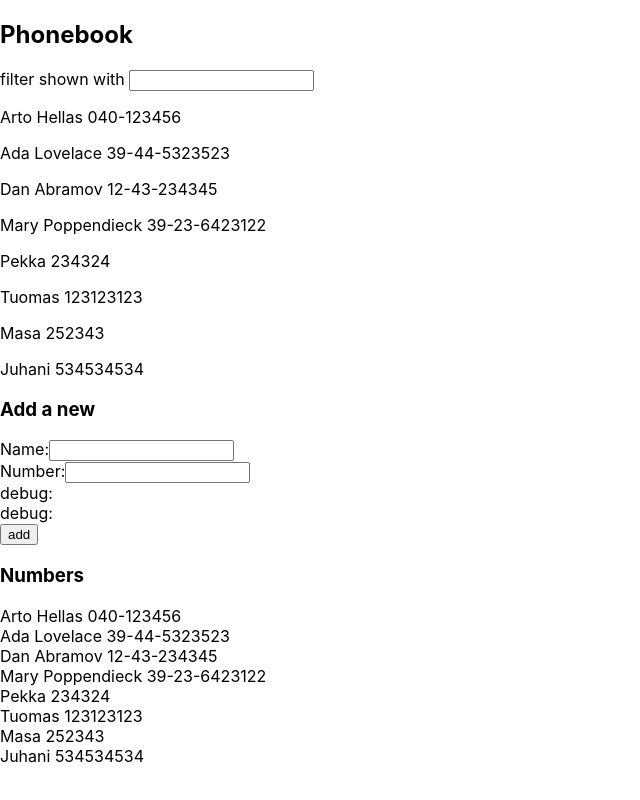
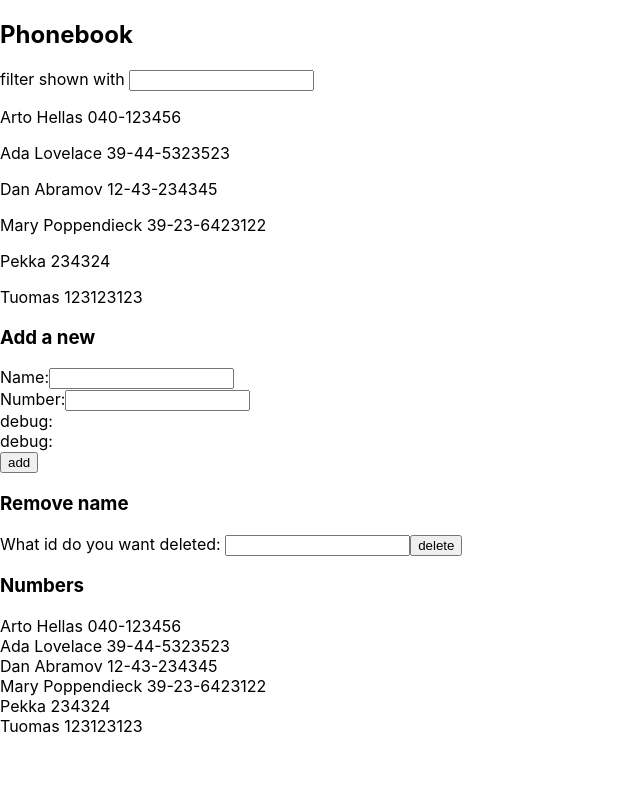
Before and after one commit to aarekr/puhelinluettelo, a React (Create React App) app: page / in a window 1280 px wide. Shown: the whole page, without its empty margins (0-640 px from the left). Built offline with nearby package versions, Linux system fonts and the light colour scheme; data requests are answered from the project's data file; the HTML template or start-up script is replaced by a standard one.

Commit message:
2.17: puhelinluettelo step9

```diff
--- a/db.json
+++ b/db.json
@@ -29,16 +29,6 @@
       "name": "Tuomas",
       "number": "123123123",
       "id": 6
-    },
-    {
-      "name": "Masa",
-      "number": "252343",
-      "id": 7
-    },
-    {
-      "name": "Juhani",
-      "number": "534534534",
-      "id": 8
     }
   ]
 }
--- a/src/App.js
+++ b/src/App.js
@@ -1,19 +1,15 @@
 import React, { useEffect, useState } from 'react'
 import Filter from './components/Filter.js'
 import Person from './components/Person.js'
-//import axios from 'axios'
+import axios from 'axios'
 import nameService from './services/persons'
 
 const App = () => {
-  const [ persons, setPersons ] = useState([
-  //  { name: 'Arto Hellas', number: '040-123456' },
-  //  { name: 'Ada Lovelace', number: '39-44-5323523' },
-  //  { name: 'Dan Abramov', number: '12-43-234345' },
-  //  { name: 'Mary Poppendieck', number: '39-23-6423122' }
-  ])
+  const [ persons, setPersons ] = useState([])
   const [ newName, setNewName ] = useState('')
   const [ newNumber, setNewNumber ] = useState('')
   const [ searchWord, setSearchWord] = useState('')
+  const [ newId, setId ] = useState('')
 
   useEffect(() => {
     nameService
@@ -50,6 +46,24 @@ const App = () => {
           })
       }
   }
+  const deleteName = (event) => {
+    event.preventDefault()
+    console.log("Persoonat: ", persons[newId-1].name)
+    var r = window.confirm("Delete " + persons[newId-1].name + "?")
+    if(r == true){
+      axios
+        .delete(`http://localhost:3001/persons/${newId}`)
+        .then(response => {
+          console.log(response)
+        })
+        nameService
+          .getAll()
+          .then(initialNames => {
+            setPersons(initialNames)
+        })
+    }
+  }
+
   const handleNameChange = (event) => {
       setNewName(event.target.value)
   }
@@ -59,13 +73,17 @@ const App = () => {
   const handleSearchWord = (event) => {
       setSearchWord(event.target.value)
   }
+  const handleIdChange = (event) => {
+    setId(event.target.value)
+  }
 
   return (
     <div>
       <h2>Phonebook</h2>
       <Filter persons={persons}
               searchWord={searchWord.toLowerCase()}
-              handleSearchWord={handleSearchWord} />
+              handleSearchWord={handleSearchWord}
+              newId={newId} deleteName={deleteName} />
       <h3>Add a new</h3>
       <form onSubmit={addName}>
           <div>Name:
@@ -78,12 +96,21 @@ const App = () => {
           <div>debug: {newNumber}</div>
           <div><button type="submit">add</button></div>
       </form>
+      <h3>Remove name</h3>
+      <form onSubmit={deleteName}>
+        <div>What id do you want deleted: <input value={newId} onChange={handleIdChange} />
+            <button type="submit">delete</button></div>
+      </form>
 
       <h3>Numbers</h3>
         {persons.map((person, i)=>
             <Person key={i}
                     name={person.name}
-                    number={person.number} />
+                    number={person.number}
+                    id = {person.id}
+                    onChange={handleIdChange}
+                    newId={newId}
+                    deleteName={deleteName} />
         )}
     </div>
   )
--- a/src/components/Filter.js
+++ b/src/components/Filter.js
@@ -1,6 +1,6 @@
 import React from 'react'
 
-const Filter = ({persons, searchWord, handleSearchWord}) => {
+const Filter = ({persons, searchWord, handleSearchWord, newId, deleteName}) => {
     return(
       <div>filter shown with <input value={searchWord} onChange={handleSearchWord} />
         <div>{persons.filter(person =>
```
